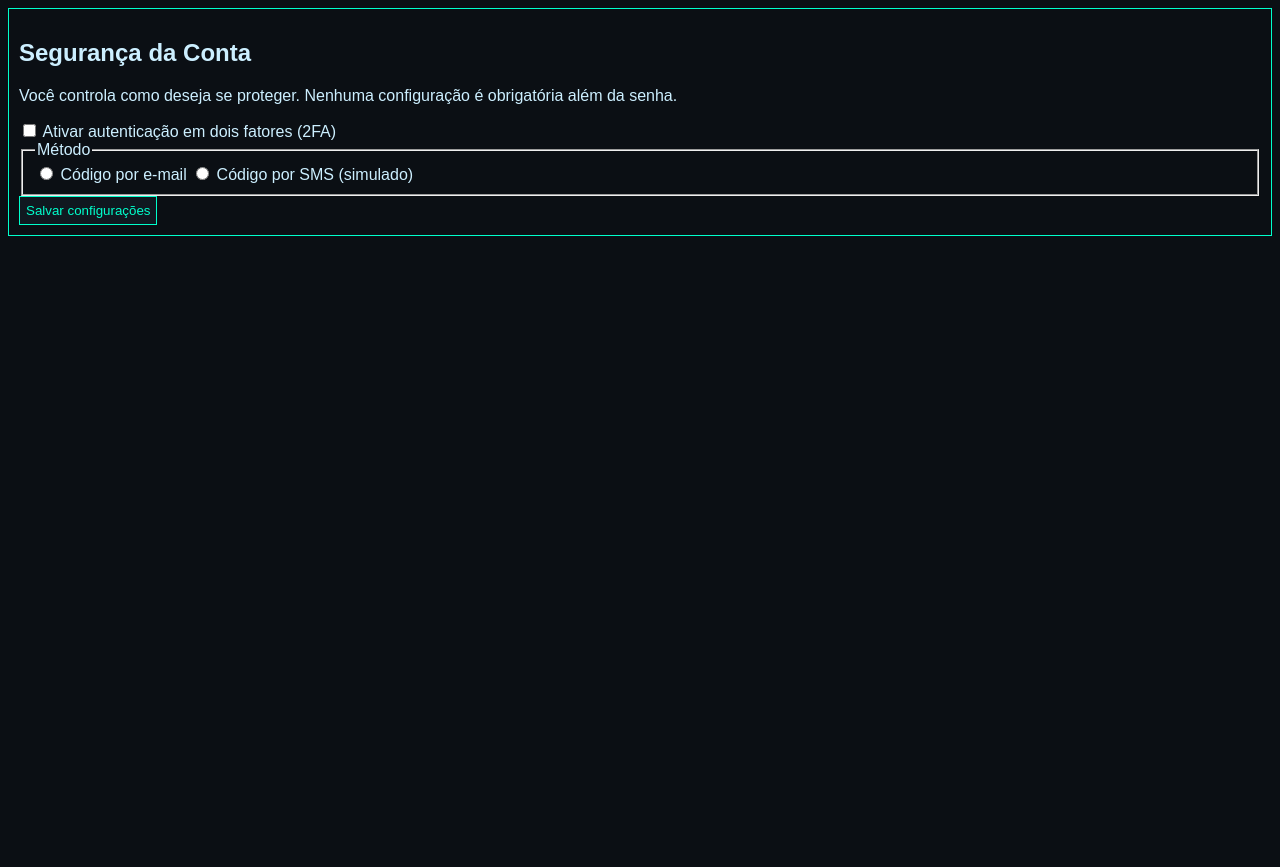
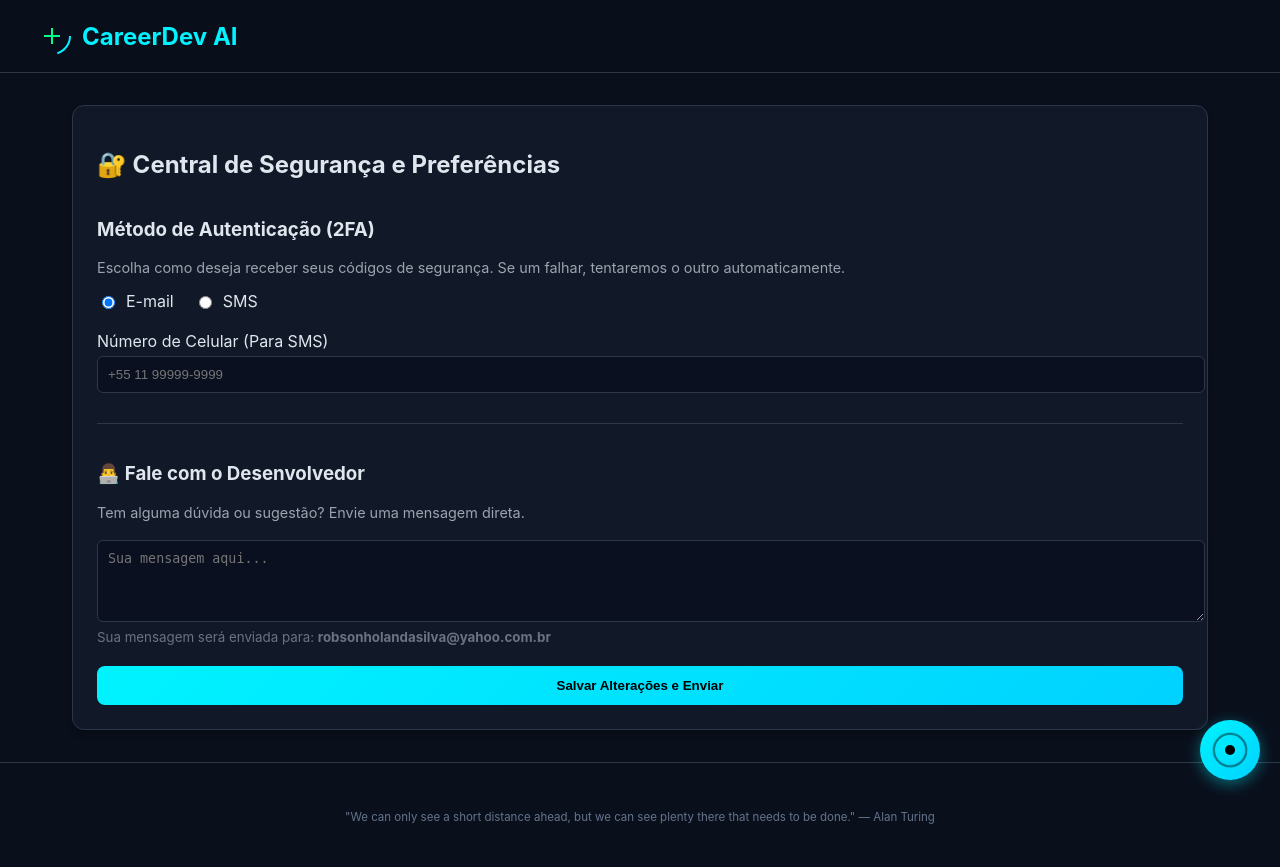
Before and after one commit to robsonholandadasilva32-hub/CareerDev-AI, a FastAPI app: template app/templates/security.html in a window 1280 px wide. Before the commit the page ends 236 px from the top, so only its background shows below. Run offline with FastAPI, Linux system fonts and the light colour scheme; the template is opened without the code that fills it, so the values that code supplies are empty.

Commit message:
Finalize Career Engine, 2FA Preferences, and Support Features

```diff
--- a/app/core/config.py
+++ b/app/core/config.py
@@ -5,7 +5,7 @@ class Settings(BaseSettings):
     # App
     APP_NAME: str = "CareerDev AI"
     SECRET_KEY: str = "super-secret-key-change-in-production"
-    SESSION_SECRET_KEY: str = "a#j@dO6@6NA3qna1oa5hotn*%ndiTRX1285$x76h&ZsQN"
+    SESSION_SECRET_KEY: str = "change-this-to-a-secure-random-string"
 
     # Database
     DATABASE_URL: str = "sqlite:///./careerdev.db"
--- a/app/templates/security.html
+++ b/app/templates/security.html
@@ -1,60 +1,51 @@
-<!DOCTYPE html>
-<html lang="{{ lang }}">
-<head>
-    <meta charset="UTF-8">
-    <title>Segurança da Conta</title>
-    <link rel="stylesheet" href="/static/css/style.css">
-</head>
-<body>
+{% extends "base.html" %}
 
-<main>
+{% block content %}
+<div class="card security-panel">
+    <h2>🔐 Central de Segurança e Preferências</h2>
 
-{% if no_user %}
-    <section aria-live="polite">
-        <h1>Segurança da Conta</h1>
-        <p>
-            Nenhum usuário ativo foi identificado.
-            Faça login para gerenciar suas configurações de segurança.
-        </p>
-    </section>
-{% else %}
-    <section>
-        <h1>Segurança da Conta</h1>
-        <p>
-            Você controla como deseja se proteger.
-            Nenhuma configuração é obrigatória além da senha.
-        </p>
+    {% if success %}
+    <div style="background: rgba(0, 255, 136, 0.2); color: #00ff88; padding: 10px; border-radius: 8px; margin-bottom: 20px;">
+        Configurações atualizadas com sucesso!
+    </div>
+    {% endif %}
 
+    <form method="post" action="/security/update" style="display: flex; flex-direction: column; gap: 20px;">
 
-        <form method="post" action="/security/update">
-            <label>
-                <input type="checkbox" name="two_factor"
-                {% if two_factor_enabled %}checked{% endif %}>
-                Ativar autenticação em dois fatores (2FA)
-            </label>
+        <!-- 2FA Method -->
+        <div class="setting-group">
+            <h3>Método de Autenticação (2FA)</h3>
+            <p style="color: #9ca3af; font-size: 0.9rem;">Escolha como deseja receber seus códigos de segurança. Se um falhar, tentaremos o outro automaticamente.</p>
 
-            <fieldset>
-                <legend>Método</legend>
+            <div style="display: flex; gap: 20px;">
+                <label style="display: flex; items-center; gap: 8px; cursor: pointer;">
+                    <input type="radio" name="method" value="email" {% if two_factor_method == 'email' or not two_factor_method %}checked{% endif %}>
+                    <span>E-mail</span>
+                </label>
+                <label style="display: flex; items-center; gap: 8px; cursor: pointer;">
+                    <input type="radio" name="method" value="sms" {% if two_factor_method == 'sms' %}checked{% endif %}>
+                    <span>SMS</span>
+                </label>
+            </div>
+        </div>
 
-                <label>
-                    <input type="radio" name="method" value="email"
-                    {% if two_factor_method == "email" %}checked{% endif %}>
-                    Código por e-mail
-                </label>
+        <!-- Phone Update -->
+        <div class="setting-group">
+            <label for="phone">Número de Celular (Para SMS)</label>
+            <input type="tel" name="phone" id="phone" placeholder="+55 11 99999-9999" style="width: 100%; padding: 10px; background: #0a1020; border: 1px solid #2d3748; border-radius: 6px; color: white; margin-top: 5px;" value="{{ user_phone }}">
+        </div>
 
-                <label>
-                    <input type="radio" name="method" value="sms"
-                    {% if two_factor_method == "sms" %}checked{% endif %}>
-                    Código por SMS (simulado)
-                </label>
-            </fieldset>
+        <!-- Developer Contact -->
+        <div class="setting-group" style="border-top: 1px solid #2d3748; padding-top: 20px; margin-top: 10px;">
+            <h3>👨‍💻 Fale com o Desenvolvedor</h3>
+            <p style="color: #9ca3af; font-size: 0.9rem;">Tem alguma dúvida ou sugestão? Envie uma mensagem direta.</p>
 
-            <button type="submit">Salvar configurações</button>
-        </form>
-    </section>
-{% endif %}
+            <input type="hidden" name="contact_dev" value="true">
+            <textarea name="message_body" rows="4" placeholder="Sua mensagem aqui..." style="width: 100%; padding: 10px; background: #0a1020; border: 1px solid #2d3748; border-radius: 6px; color: white; margin-top: 5px;"></textarea>
+            <small style="color: #6b7280;">Sua mensagem será enviada para: <strong>robsonholandasilva@yahoo.com.br</strong></small>
+        </div>
 
-</main>
-
-</body>
-</html>
+        <button type="submit" class="btn">Salvar Alterações e Enviar</button>
+    </form>
+</div>
+{% endblock %}
```
Also changed, not shown: app/routes/auth.py (+19 -5 lines), app/routes/security.py (+31 -12 lines), app/templates/register.html (+28 -2 lines).
